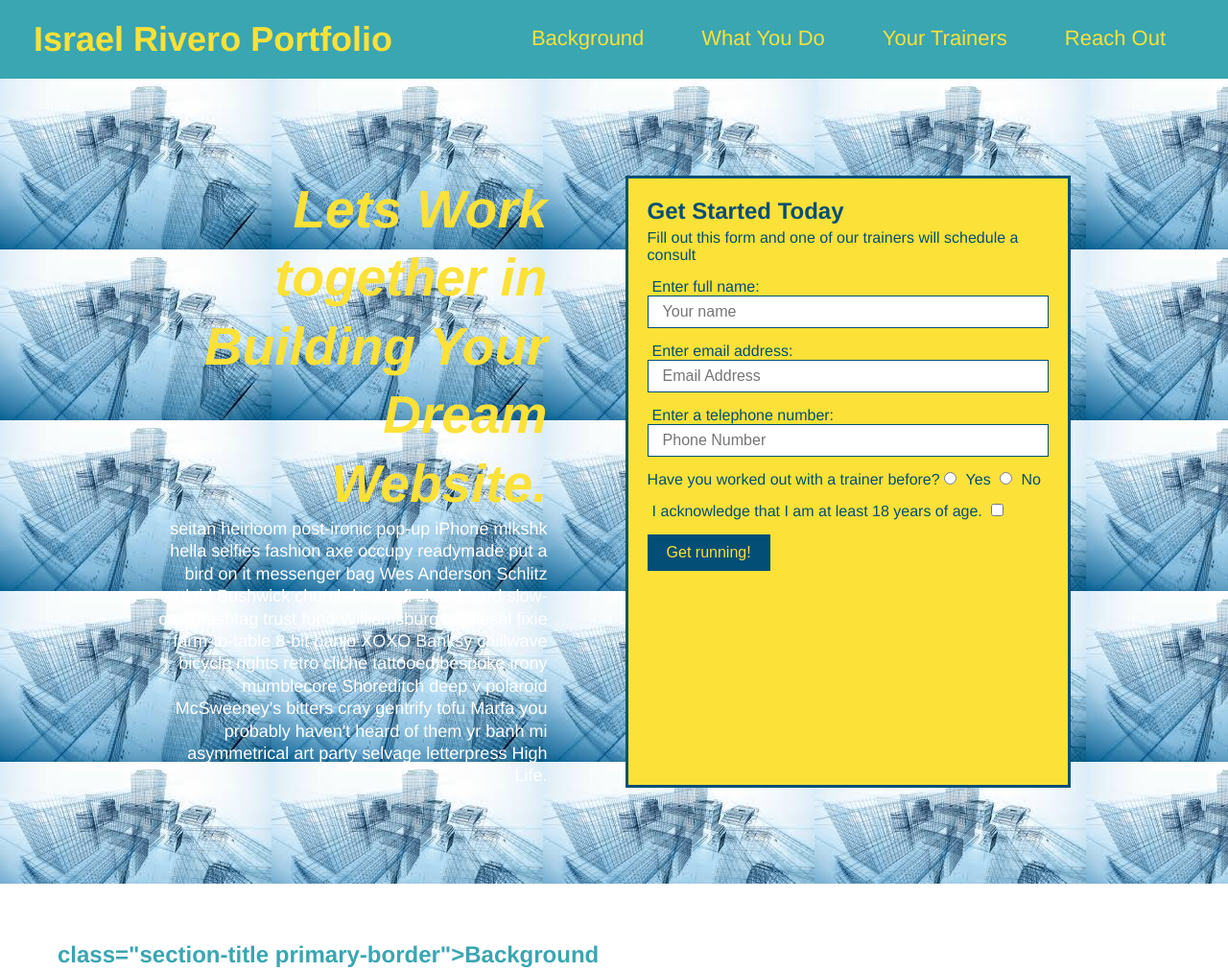
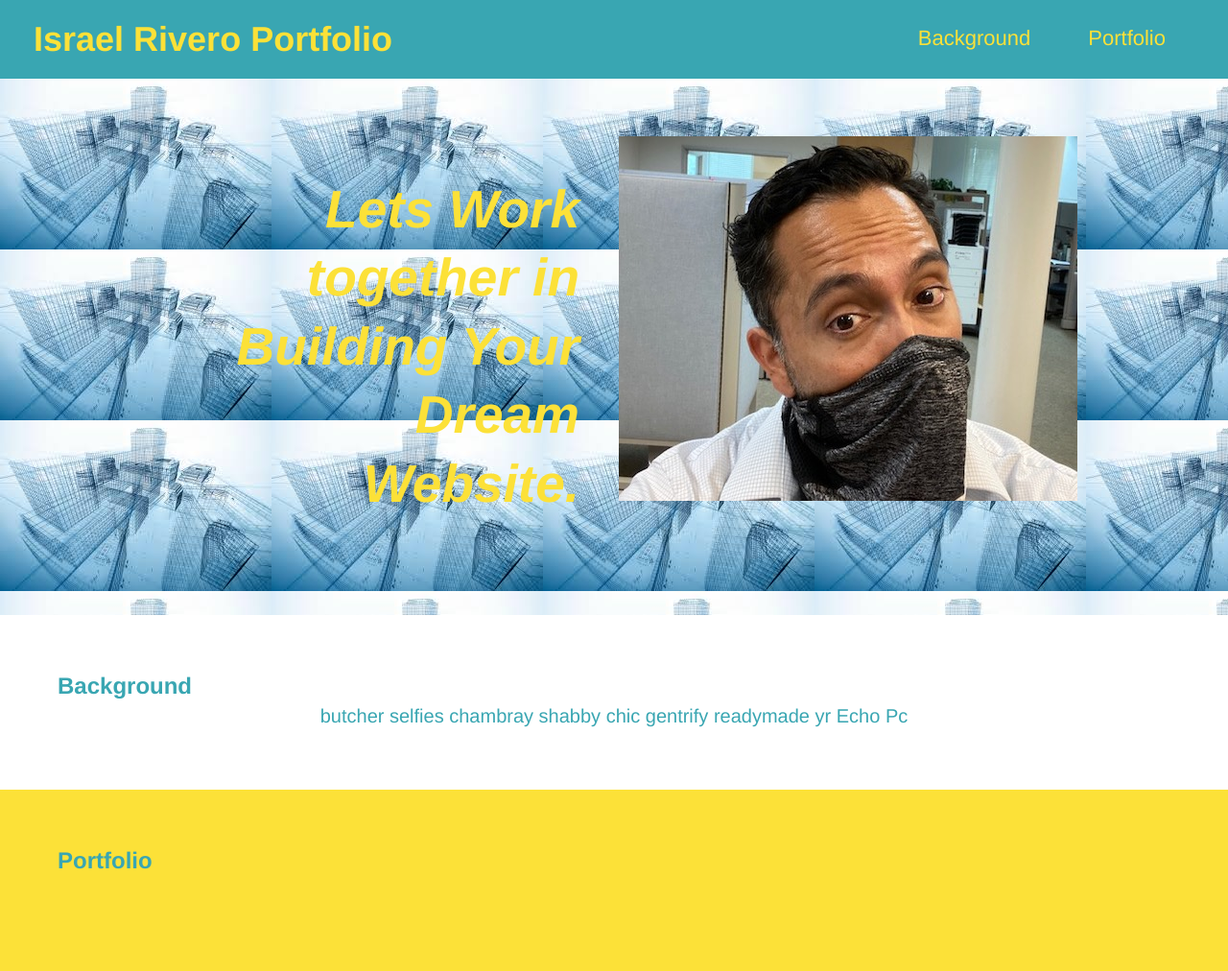
Before and after one commit to irivero77/I-Rivero-Portfolio, a plain HTML site: page index.html in a window 1280 px wide. Shown: the top 1012 px of the page at 96% size. Drawn offline with Linux system fonts and the light colour scheme.

Commit message:
html and css updates

```diff
--- a/assets/css/style.css
+++ b/assets/css/style.css
@@ -50,32 +50,13 @@ header nav ul li a {
     font-size: 22px
 }
 
-footer {
-    background: #fce138;
-    width: 100%;
-    padding: 40px 35px;
-    display: flex;
-    justify-content: space-between;
-    flex-wrap: wrap;
-}
-
-footer h2 {
-    color: #024e76;
-    font-size: 30px;
-    margin: 0;
-}
-
-footer div {
-    line-height: 1.5;
-    text-align: right;
-}
 
 section {
     padding: 60px;
 }
 
 /* Hero Style Start */
-.hero {
+.Intro {
     background-image: url("../images/contruction.jpeg");
     display: flex;
     justify-content: center;
@@ -83,21 +64,21 @@ section {
 }
 /* Hero Style End */
 
-.hero-form {
-    border: 3px solid #024e76;
-    background-color:#fce138;
+.Profile picture {
+    background-image: url("../images/Profile\ PIC.JPG");
+    border: 10px solid #024e76;
     padding: 20px;
     color: #024e76;
     width: 40%;
     margin: 3.5%;
 }
 
-.hero-form h3 {
+.Profile picture h3 {
     font-size: 24px;
     margin: 0;
 }
 
-.hero-form p {
+.Profile picture {
     margin: 5px 0 15px 0;
 }
 
@@ -111,11 +92,11 @@ section {
     margin-bottom: 15px;
 }
 
-.hero-form label {
+.Profile picture label {
     margin: 0 5px;
 }
 
-.hero-form button {
+.Profile picture button {
     color: #fce138;
     background-color: #024e76;
     border: none;
@@ -123,7 +104,7 @@ section {
     font-size: 16px;
 }
 
-.hero-cta {
+.Intro-cta {
     width: 35%;
     text-align: right;
     margin: 3.5%;
@@ -132,14 +113,11 @@ section {
     line-height: 1.3;
 }
 
-.hero-cta h2 {
+.Intro-cta h2 {
     font-style: italic;
     font-size: 55px;
     color: #fce138;
 }
-/* HERO STYLES END */
-
-
 
 .section-title {
     font-size: 55px;
@@ -194,10 +172,6 @@ section {
 
 .steps span {
     font-size: 38px;
-}
-
-.trainers {
-
 }
 
 .trainer {
--- a/index.html
+++ b/index.html
@@ -1,10 +1,12 @@
 <!DOCTYPE html>
 <html lang="en">
+
 <head>
     <link rel="stylesheet" href="./assets/css/style.css" />
     <meta charset="UTF-8" />
     <title>Israel Rivero Portfolio</title>
 </head>
+
 <body>
     <!-- navigation-->
     <header>
@@ -17,66 +19,34 @@
                 <!-- List item element-->
                 <li>
                     <!-- Anchor element-->
-                    <a href="#Background">Background</a>
+                    <a href="Background">Background</a>
                 </li>
                 <li>
-                    <a href="#what-you-do">What You Do</a>
+                    <a href="#Portfolio">Portfolio</a>
                 </li>
-                <li>
-                    <a href="#your-trainers">Your Trainers</a>
-                </li>
-                <li>
-                    <a href="#reach-out">Reach Out</a>
-                </li>
+
             </ul>
         </nav>
     </header>
 
     <!-- hero/jumbotron -->
-    <section class="hero">
-        <div class="hero-cta">
+    <section class="Intro">
+        <div class="Intro-cta">
             <h2>Lets Work together in Building Your Dream Website.</h2>
-            <p>
-                seitan heirloom post-ironic pop-up iPhone mlkshk hella selfies fashion axe occupy readymade put a bird on it messenger bag Wes Anderson Schlitz plaid Bushwick church-key lo-fi skateboard slow-carb hashtag trust fund Williamsburg biodiesel fixie farm-to-table 8-bit banjo XOXO Banksy chillwave bicycle rights retro cliche tattooed bespoke irony mumblecore Shoreditch deep v polaroid McSweeney's bitters cray gentrify tofu Marfa you probably haven't heard of them yr banh mi asymmetrical art party selvage letterpress High Life.
-            </p>
+            <p> </p>
         </div>
-        <div class="hero-form">
-            <h2>Get Started Today</h2>
-            <p>Fill out this form and one of our trainers will schedule a consult</p>
-        <!-- Add form element -->
-        <form>
-            <label for="name">Enter full name:</label>
-            <input type="text" placeholder="Your name" name="name" id="name" class="form-input">
+        <div class="Profile picture">
+            <img src="assets/images/Profile PIC.JPG" alt="Picture of WEB developer">
+            <h2></h2>
+            <p></p>
 
-            <label for="email">Enter email address:</label>
-            <input type="email"  placeholder="Email Address" name="email" id="email" class="form-input">
-
-            <label for="phone">Enter a telephone number:</label>
-            <input type="tel" placeholder="Phone Number" name="phone" id="phone" class="form-input">
-            <p>
-                Have you worked out with a trainer before?
-                <input type="radio" name="trainer-confirm" id="trainer-yes" />
-                <label for="trainer-yes">Yes</label>
-                <input type="radio" name="trainer-confirm" id="trainer-no" />
-                <label for="trainer-no">No</label>
-            </p>
-            <p>
-                <label for="checkbox" >
-                    I acknowledge that I am at least 18 years of age.
-                </label>
-                <input type="checkbox" name="age-confirm" id="checkbox" />
-            </p>
-            <button type="submit">
-                Get running!
-            </button>
-        </form>
         </div>
     </section>
 
     <!-- "what we do" section -->
     <section id="Background" class="intro">
         <div class="flex-row">
-        <h2> class="section-title primary-border">Background</h2>
+            <h2>Background</h2>
         </div>
         <div class="flex-row">
             <p>
@@ -85,15 +55,15 @@
         </div>
     </section>
 
-    <section id="what-you-do" class="steps">
+    <section id="Portfolio" class="steps">
         <div class="flex-row">
-        <h2> class="section-title secondary-border">What You Do</h2>
+            <h2>Portfolio</h2>
         </div>
 
         <div class="step">
 
             <img src="./assets/images/step-1.svg" alt="" />
-            <h3>Step 1:  <span>Fill out the form above.</span></h3>
+            <h3>Step 1: <span>Fill out the form above.</span></h3>
             <p>You're already here, so why not?</p>
         </div>
 
@@ -125,11 +95,14 @@
             </h2>
         </div>
         <article class="trainer">
-            <image src="./assets/images/trainer-1.jpg" alt="Arron Stephens in his workout clothes, ready to pump iron" />
+            <image src="./assets/images/trainer-1.jpg"
+                alt="Arron Stephens in his workout clothes, ready to pump iron" />
             <div class="trainer-bio text-left">
                 <h3>arron Stephens</h3>
                 <h4>Speed / Strength</h4>
-                <p>Lorem ipsum dolor sit amet consectetur adipisicing elit. Quam, quisquam alias. Veniam eum et iste recusandae sed, voluptatem quibusdam ut perspiciatis cum voluptate, totam quam ea quis necessitatibus, doloribus voluptas!</p>
+                <p>Lorem ipsum dolor sit amet consectetur adipisicing elit. Quam, quisquam alias. Veniam eum et iste
+                    recusandae sed, voluptatem quibusdam ut perspiciatis cum voluptate, totam quam ea quis
+                    necessitatibus, doloribus voluptas!</p>
             </div>
         </article>
 
@@ -137,17 +110,22 @@
             <div class="trainer-bio text-right">
                 <h3>Joanna Gill</h3>
                 <h4>Endurance</h4>
-                <p>Lorem ipsum dolor sit amet consectetur adipisicing elit. Quam, quisquam alias. Veniam eum et iste recusandae sed, voluptatem quibusdam ut perspiciatis cum voluptate, totam quam ea quis necessitatibus, doloribus voluptas!</p>
+                <p>Lorem ipsum dolor sit amet consectetur adipisicing elit. Quam, quisquam alias. Veniam eum et iste
+                    recusandae sed, voluptatem quibusdam ut perspiciatis cum voluptate, totam quam ea quis
+                    necessitatibus, doloribus voluptas!</p>
             </div>
             <image src="./assets/images/trainer-2.jpg" alt="Joanna Gill cooling off after a workout" />
         </article>
 
         <article class="trainer">
-            <image src="./assets/images/trainer-3.jpg" alt="Harry Smith wearing a headband and lifting comically small pink weights " />
+            <image src="./assets/images/trainer-3.jpg"
+                alt="Harry Smith wearing a headband and lifting comically small pink weights " />
             <div class="trainer-bio text-left">
                 <h3>Harry "the Headband" Smith</h3>
                 <h4>Strength</h4>
-                <p>Lorem ipsum dolor sit amet consectetur adipisicing elit. Quam, quisquam alias. Veniam eum et iste recusandae sed, voluptatem quibusdam ut perspiciatis cum voluptate, totam quam ea quis necessitatibus, doloribus voluptas!</p>
+                <p>Lorem ipsum dolor sit amet consectetur adipisicing elit. Quam, quisquam alias. Veniam eum et iste
+                    recusandae sed, voluptatem quibusdam ut perspiciatis cum voluptate, totam quam ea quis
+                    necessitatibus, doloribus voluptas!</p>
             </div>
         </article>
     </section>
@@ -156,13 +134,14 @@
     <section id="reach out" class="contact">
         <h2> class="section-title secondary-border">Reach Out</h2>
         <div class="contact-info">
-            <iframe src="https://www.google.com/maps/embed?pb=!1m18!1m12!1m3!1d3310.6045245393484!2d-118.27611134887398!3d33.92557663174613!2m3!1f0!2f0!3f0!3m2!1i1024!2i768!4f13.1!3m3!1m2!1s0x80c2c98704fbfc35%3A0xab2a5a52187b3f72!2sS%20Main%20St%2C%20California!5e0!3m2!1sen!2sus!4v1624763765103!5m2!1sen!2sus"
+            <iframe
+                src="https://www.google.com/maps/embed?pb=!1m18!1m12!1m3!1d3310.6045245393484!2d-118.27611134887398!3d33.92557663174613!2m3!1f0!2f0!3f0!3m2!1i1024!2i768!4f13.1!3m3!1m2!1s0x80c2c98704fbfc35%3A0xab2a5a52187b3f72!2sS%20Main%20St%2C%20California!5e0!3m2!1sen!2sus!4v1624763765103!5m2!1sen!2sus"
                 width="400" height="400" style="border:0;" allowfullscreen="" loading="lazy">
             </iframe>
             <div> class="contact-form">
                 <h3>Contact Us</h3>
                 <form>
-                 <label for ="contact-name">Your Name</label>
+                    <label for="contact-name">Your Name</label>
                     <input type="text" id="contact-name" placeholder="Your Name" />
 
                     <label for="contact-message">Message</label>
@@ -179,10 +158,10 @@
                     Let us know and we'll be happy top talk to you!
                 </p>
                 <address>
-                 S main st <br/>
-                 Los angeles , CA <br/>
-                 90003<br/>
-                 P: 555.Run.Budz (555.786.2839)<br/>
+                    S main st <br />
+                    Los angeles , CA <br />
+                    90003<br />
+                    P: 555.Run.Budz (555.786.2839)<br />
                     E <a href="mailto:info@runbuddy.io">info@runbuddy.io</a>
                 </address>
             </div>
@@ -190,13 +169,6 @@
         </div>
     </section>
 
-    <!-- footert -->
-    <footer>
-        <h2>❤️ Made with love by Run Buddy.</h2>
-        <div>
-            <a href="#">Read Our Policy</a><br />
-            &copy; 2019 Run Buddy, Inc.
-        </div>
-    </footer>
 </body>
+
 </html>
```
Also changed, not shown: assets/images/Profile PIC.JPG (added), 1 other file. Lines whose indentation alone changed are shown as unchanged.
